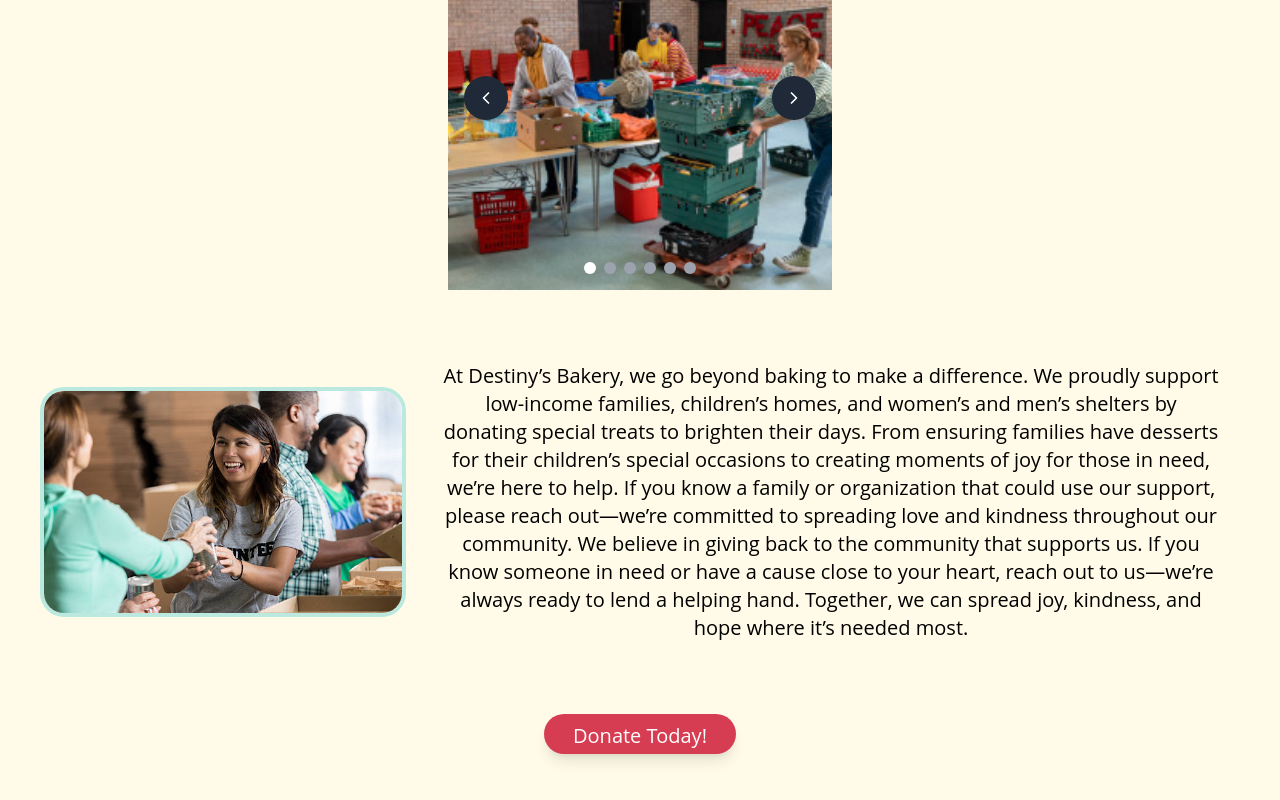
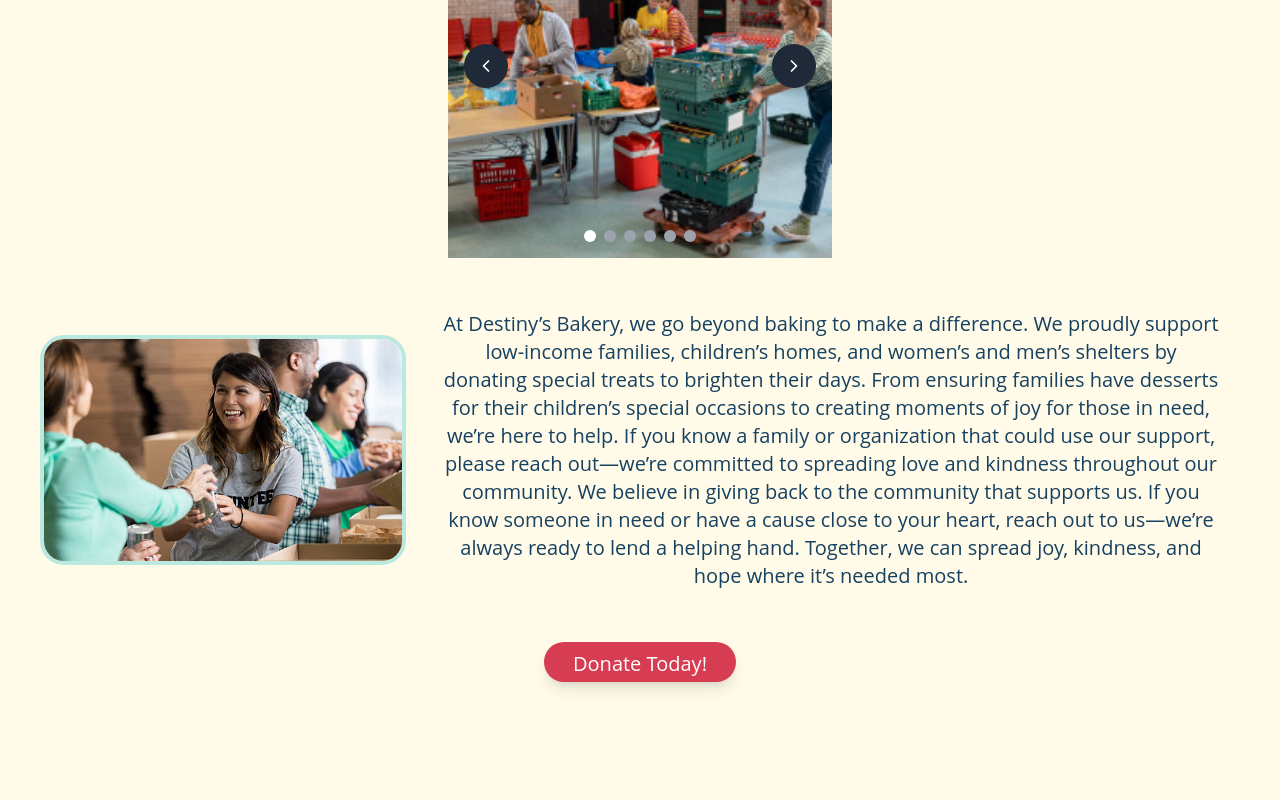
Before and after one commit to Shandea/destinys, a React (Create React App) app: page /community in a window 1280 px wide. Shown: the part 962-1762 px from the top of the page. Built offline with nearby package versions, Linux system fonts and the light colour scheme.

Commit message:
updated text color

```diff
--- a/src/Views/Pages/Community.jsx
+++ b/src/Views/Pages/Community.jsx
@@ -5,33 +5,36 @@
 import Carousel from "../Components/Carousel";
 import Image from "../Components/Image";
 import CharityHelping from "../../Assets/Images/CharityHelping.png";
-import Button from "../Components/Button"
-
+import Button from "../Components/Button";
 
 const Community = () => {
   return (
-    < div className="space-y-8 p-5">
+    <>
       <Banner src={doughnutsBlue} alt="multiple donuts on a blue background" />
-
+      <div className="space-y-8 p-5">
         <Slogan />
         <Carousel />
-      <div className="flex flex-col md:flex-row items-center gap-4 p-5">
+        <div className="flex flex-col md:flex-row items-center gap-4 px-5">
           <Image
             src={CharityHelping}
             alt="Picture of a women hellping at a fundraiser"
             className=" border-accentAqua border-4  rounded-3xl h-full w-full object-cover"
           />
-        <Blurb className="p-5 text-center" text=" At Destiny’s Bakery, we go beyond baking to make a difference. We proudly support low-income families, children’s homes, and women’s and men’s shelters by donating special treats to brighten their days. From ensuring families have desserts for their children’s special occasions to creating moments of joy for those in need, we’re here to help. If you know a family or organization that could use our support, please reach out—we’re committed to spreading love and kindness throughout our community. We believe in giving back to the community that supports us. If you know someone in need or have a cause close to your heart, reach out to us—we’re always ready to lend a helping hand. Together, we can spread joy, kindness, and hope where it’s needed most." />
+          <Blurb
+            className="p-5 text-center"
+            text=" At Destiny’s Bakery, we go beyond baking to make a difference. We proudly support low-income families, children’s homes, and women’s and men’s shelters by donating special treats to brighten their days. From ensuring families have desserts for their children’s special occasions to creating moments of joy for those in need, we’re here to help. If you know a family or organization that could use our support, please reach out—we’re committed to spreading love and kindness throughout our community. We believe in giving back to the community that supports us. If you know someone in need or have a cause close to your heart, reach out to us—we’re always ready to lend a helping hand. Together, we can spread joy, kindness, and hope where it’s needed most."
+            textColor="text-primaryBlue"
+          />
         </div>
         <div className="flex justify-center">
           <Button
-          backgroundColor="bg-[#d63d52]"
+            backgroundColor="bg-secondaryRed"
             textColor="text-white"
             text="Donate today!"
           />
         </div>
       </div>
-
+    </>
   );
 };
 
```
Lines whose indentation alone changed are shown as unchanged.
